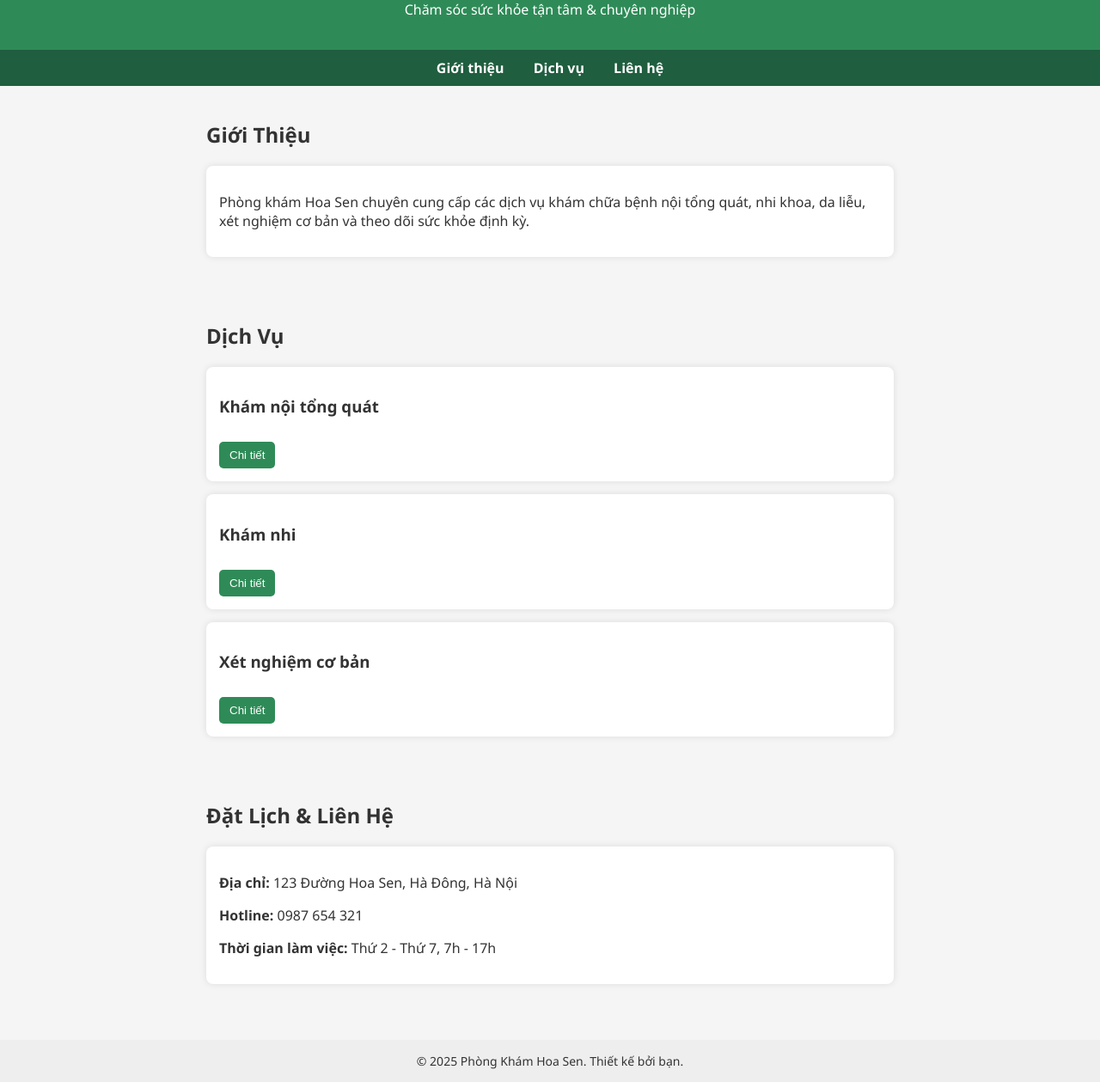
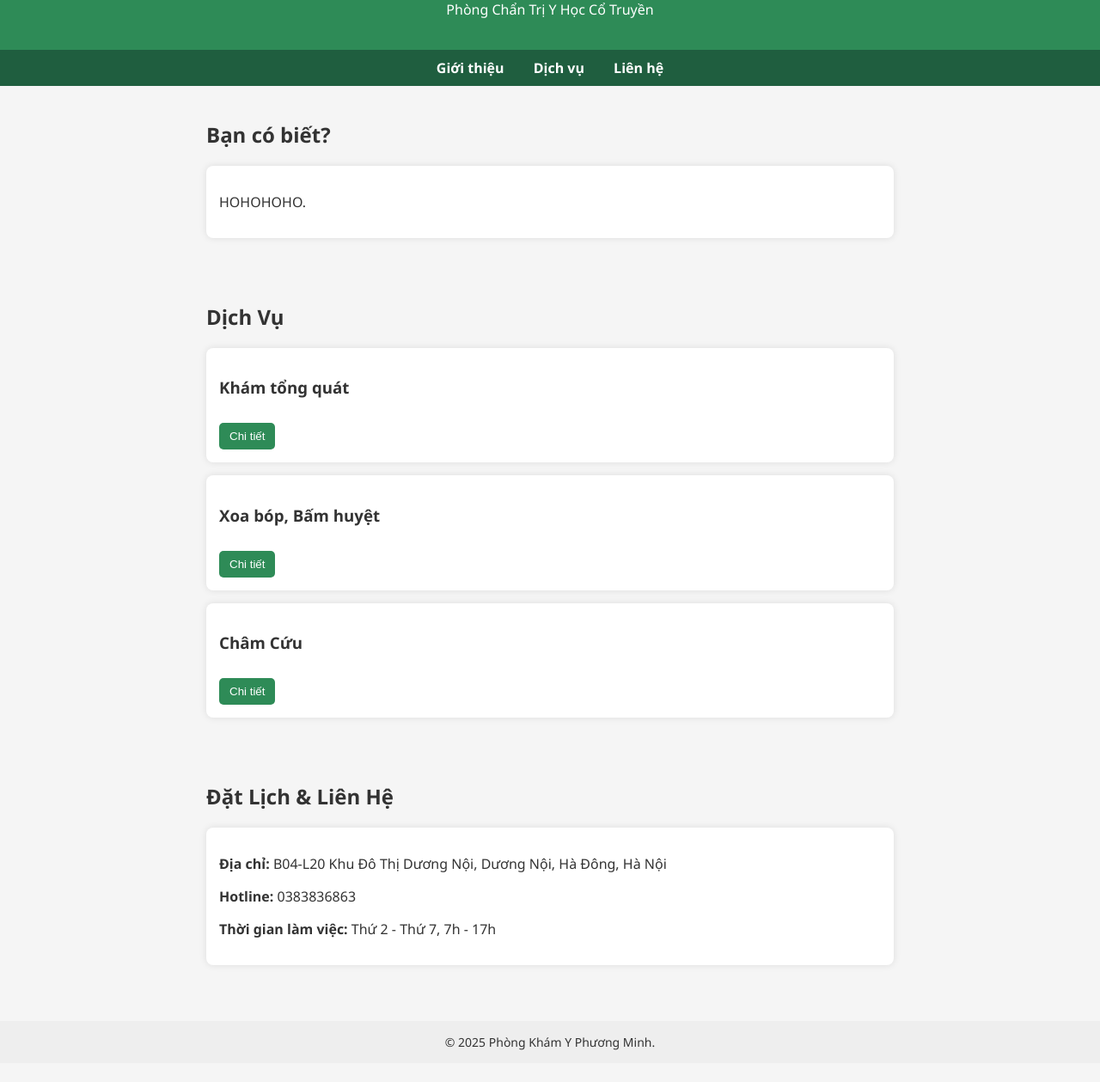
Before and after one commit to YattaD-artist/YPM, a plain HTML site: page index.html in a window 1280 px wide. Shown: the part 79-1338 px from the top of the page at 86% size. After the commit the page ends 1316 px from the top, so only its background shows below. Drawn offline with Linux system fonts and the light colour scheme.

Commit message:
Update index.html

```diff
--- a/index.html
+++ b/index.html
@@ -3,14 +3,14 @@
 <head>
   <meta charset="UTF-8" />
   <meta name="viewport" content="width=device-width, initial-scale=1.0"/>
-  <title>Phòng Khám Hoa Sen</title>
+  <title>Y Phương Minh</title>
   <link rel="stylesheet" href="index.css" />
 </head>
 <body>
 
 <header>
-  <h1>Phòng Khám Hoa Sen</h1>
-  <p>Chăm sóc sức khỏe tận tâm & chuyên nghiệp</p>
+  <h1>Y Phương Minh</h1>
+  <p>Phòng Chẩn Trị Y Học Cổ Truyền </p>
 </header>
 
 <nav>
@@ -20,9 +20,9 @@
 </nav>
 
 <section id="gioithieu">
-  <h2>Giới Thiệu</h2>
+  <h2>Bạn có biết?</h2>
   <div class="card">
-    <p>Phòng khám Hoa Sen chuyên cung cấp các dịch vụ khám chữa bệnh nội tổng quát, nhi khoa, da liễu, xét nghiệm cơ bản và theo dõi sức khỏe định kỳ.</p>
+    <p>HOHOHOHO.</p>
   </div>
 </section>
 
@@ -30,21 +30,21 @@
   <h2>Dịch Vụ</h2>
 
   <div class="card">
-    <h3>Khám nội tổng quát</h3>
+    <h3>Khám tổng quát</h3>
     <button class="toggle-detail">Chi tiết</button>
-    <div class="detail">Tư vấn và khám tổng quát cho người lớn, chẩn đoán và điều trị các bệnh nội khoa thông thường.</div>
+    <div class="detail">HIHI.</div>
   </div>
 
   <div class="card">
-    <h3>Khám nhi</h3>
+    <h3>Xoa bóp, Bấm huyệt</h3>
     <button class="toggle-detail">Chi tiết</button>
-    <div class="detail">Chăm sóc sức khỏe cho trẻ em từ sơ sinh đến vị thành niên, tư vấn dinh dưỡng và phòng bệnh.</div>
+    <div class="detail"> HEHE.</div>
   </div>
 
   <div class="card">
-    <h3>Xét nghiệm cơ bản</h3>
+    <h3>Châm Cứu</h3>
     <button class="toggle-detail">Chi tiết</button>
-    <div class="detail">Thực hiện các xét nghiệm máu, nước tiểu, đường huyết, mỡ máu,... với kết quả nhanh chóng và chính xác.</div>
+    <div class="detail">HAHA.</div>
   </div>
 
 </section>
@@ -52,14 +52,14 @@
 <section id="lienhe">
   <h2>Đặt Lịch & Liên Hệ</h2>
   <div class="card">
-    <p><strong>Địa chỉ:</strong> 123 Đường Hoa Sen, Hà Đông, Hà Nội</p>
-    <p><strong>Hotline:</strong> 0987 654 321</p>
+    <p><strong>Địa chỉ:</strong> B04-L20 Khu Đô Thị Dương Nội, Dương Nội, Hà Đông, Hà Nội</p>
+    <p><strong>Hotline:</strong> 0383836863</p>
     <p><strong>Thời gian làm việc:</strong> Thứ 2 - Thứ 7, 7h - 17h</p>
   </div>
 </section>
 
 <footer>
-  &copy; 2025 Phòng Khám Hoa Sen. Thiết kế bởi bạn.
+  &copy; 2025 Phòng Khám Y Phương Minh.
 </footer>
 
 <script src="index.js"></script>
```
